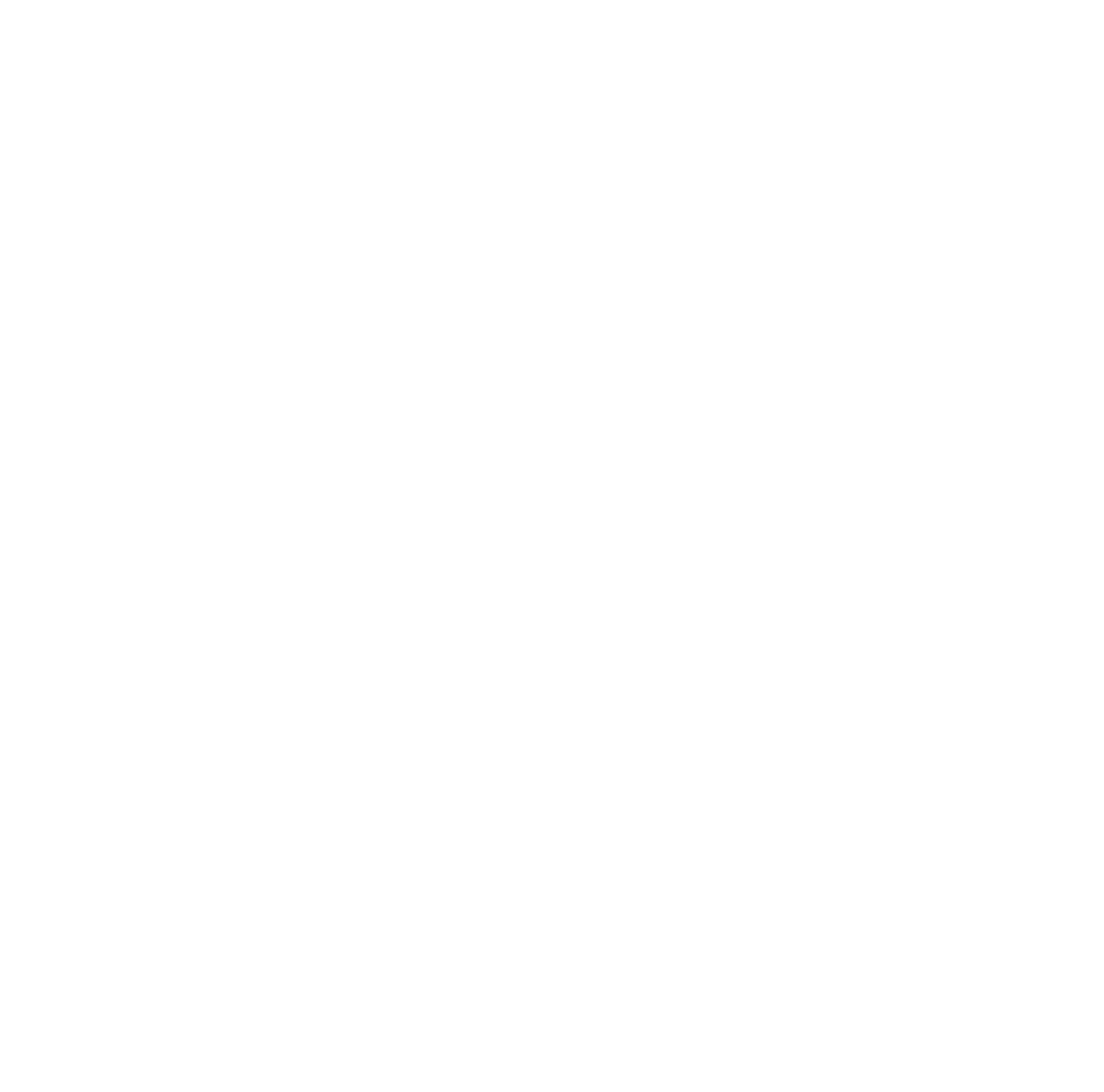
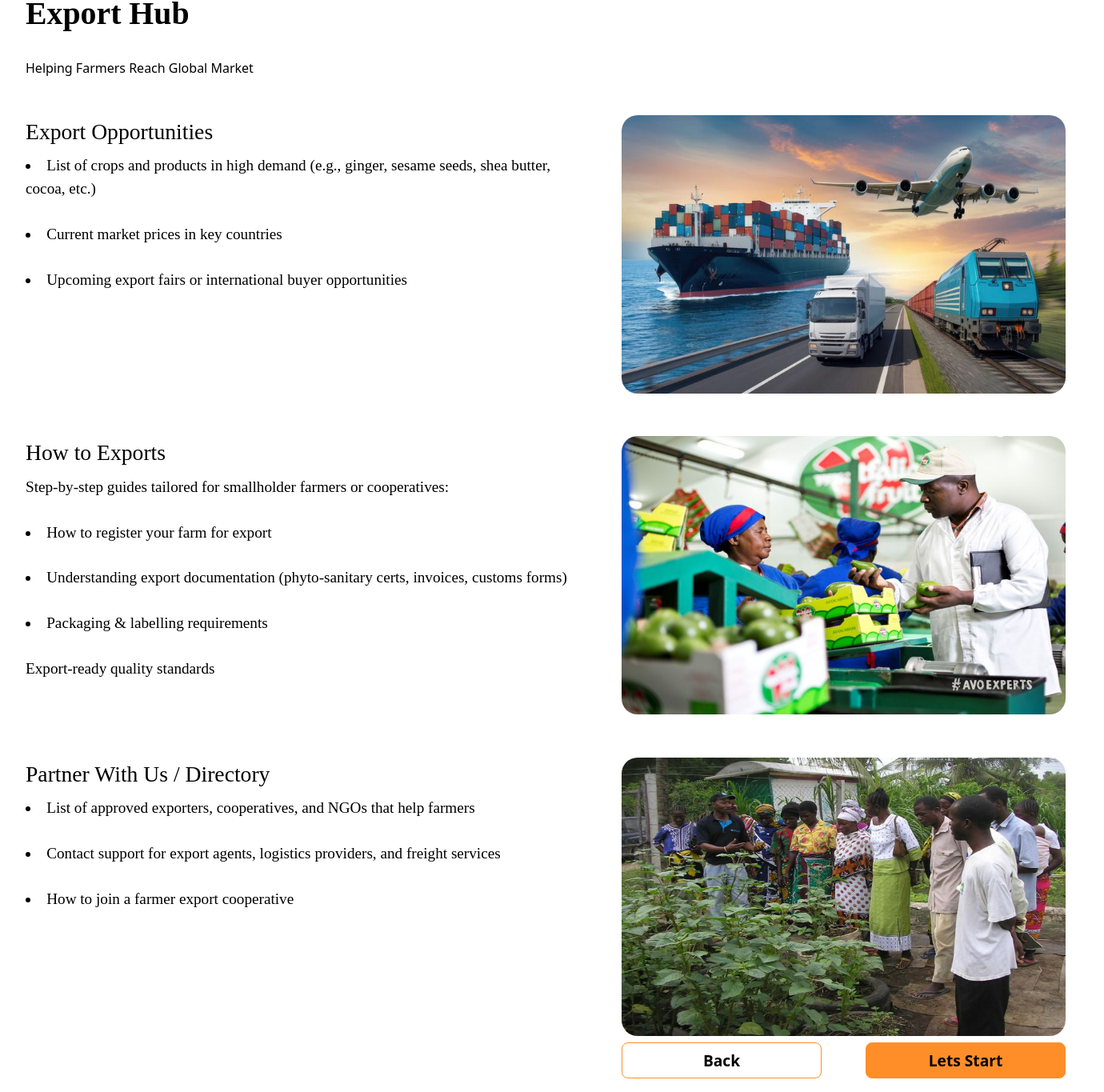
Before and after one commit to meedaah19/agro-smart-climate, a React (Vite) app: page /export-hub in a window 1280 px wide. Before the commit this address had no page. Shown: the part 107-1472 px from the top of the page at 80% size, 1380 px wide, since content can reach past the window. Before the commit the page ends 800 px from the top, so only its background shows below. Built offline with nearby package versions, Linux system fonts and the light colour scheme.

Commit message:
Add exporthub page with initial layout and content

```diff
--- a/src/App.jsx
+++ b/src/App.jsx
@@ -4,6 +4,7 @@
 import AccCreated from "./pages/AccCreated";
 import About from "./pages/About";
 import Climate from "./pages/Climate";
+import ExportHub from "./pages/ExportHub";
 
     const router = createBrowserRouter([
       {
@@ -14,7 +15,8 @@
           { path: 'signup', element: <Home/> },
           {path: 'accountCreated', element: <AccCreated/>},
           {path: 'about', element: <About/>},
-          {path: '/climate-tools', element: <Climate/>}
+          {path: 'climate-tools', element: <Climate/>},
+          {path: 'export-hub', element: <ExportHub/>}
 
     ]}
     ])
--- /dev/null
+++ b/src/pages/ExportHub.jsx
@@ -0,0 +1,101 @@
+import image1 from '../assets/15b22b12336f042b41fee12dd0420b79c1474d54.jpg';
+import image2 from '../assets/0c4abe9cfbf1d87b2c33442ab207fd0e22dff0cf.jpg';
+import image3 from '../assets/529008023e4a28c2e98c5fbbcf515949b4ae757b.jpg';
+import { useContext } from 'react';
+import { ModalContext } from '../components/store/ModalContext';
+import { useNavigate } from 'react-router-dom';
+
+export default function ExportHub(){
+     const modalCtx = useContext(ModalContext);
+    const navigate = useNavigate();
+
+    function handleOpenModal(){
+        modalCtx.showModal('signup')
+    }
+
+    function handleClick(){
+        navigate('/')
+    }
+
+    return(
+        <div className="lg:w-[1400] h-auto lg:h-[1400px] p-[32px] py-[8px] flex flex-col lg:gap-[32px] gap-8 ">
+
+        <div className="lg:w-[1300px] h-auto lg:h-[124px] grid gap-[10px] ">
+            <h1 className="font-[Poppins] font-[700] text-[39.81px] ">Export Hub</h1>
+            <p> Helping Farmers Reach Global Market</p>
+        </div>
+
+        <div className="lg:w-[1300px] h-auto lg:h-[1164px] lg:grid lg:gap-[40px] ">
+
+            <div className="lg:w-[1300px] h-auto lg:h-[348px] lg:flex lg:gap-[64px]">
+
+            <div className="lg:w-[741px] h-auto lg:h-[348px] flex flex-col gap-[8px] font-[Poppins] pb-5 lg:pb-0 ">
+                <h1 className="text-[27.65px]"> Export Opportunities</h1>
+                <p className="text-[19.2px] flex flex-col gap-7 ">
+                    <li> List of crops and products in high demand (e.g., ginger, sesame seeds, shea butter, cocoa, etc.)</li>
+                    <li>Current market prices in key countries</li>
+                    <li>Upcoming export fairs or international buyer opportunities</li>
+                </p>
+            </div>
+
+            <div >
+                <img
+                className="lg:w-[603px] h-auto lg:h-[348px] rounded-[20px] "
+                 src={image1} alt="ship and cars pictures" />
+            </div>
+
+            </div>
+
+              <div className="lg:w-[1300px] h-auto lg:h-[348px] lg:flex lg:gap-[64px]">
+
+            <div className="lg:w-[741px] h-auto lg:h-[348px] flex flex-col gap-[8px] font-[Poppins] pt-10 pb-5 lg:pt-0 lg:pb-0 ">
+                <h1 className="text-[27.65px]"> How to Exports</h1>
+                <p className="text-[19.2px] flex flex-col gap-7 ">
+                    Step-by-step guides tailored for smallholder farmers or cooperatives:
+                    <li> How to register your farm for export</li>
+                    <li>Understanding export documentation (phyto-sanitary certs, invoices, customs forms)</li>
+                    <li>Packaging & labelling requirements</li>
+                    Export-ready quality standards
+                </p>
+            </div>
+
+            <div >
+                <img
+                className="lg:w-[603px] h-auto lg:h-[348px] rounded-[20px] "
+                 src={image2} alt="a woman and a scientist" />
+            </div>
+
+            </div>
+
+              <div className="lg:w-[1300px] h-auto lg:h-[348px] lg:flex lg:gap-[64px]">
+
+            <div className="lg:w-[741px] h-auto lg:h-[348px] flex flex-col gap-[8px] font-[Poppins] pb-5 pt-10 lg:pb-0 lg:pt-0">
+                <h1 className="text-[27.65px]"> Partner With Us / Directory</h1>
+                <p className="text-[19.2px] flex flex-col gap-7 ">
+                    <li> List of approved exporters, cooperatives, and NGOs that help farmers</li>
+                    <li>Contact support for export agents, logistics providers, and freight services</li>
+                    <li>How to join a farmer export cooperative</li>
+                </p>
+            </div>
+
+            <div className='flex flex-col gap-2'>
+                <img
+                className="lg:w-[603px] h-auto lg:h-[348px] rounded-[20px] "
+                 src={image3} alt="ship and cars pictures" />
+
+                 <div className='h-auto lg:h-[45px] font-[700] text-[15px] lg:text-[19.2px] flex lg:gap-[55px] gap-[20px]'>
+                        <button
+                        onClick={handleClick}
+                        className='lg:w-[250px] h-[45px] w-[150px] rounded-[8px] border-[1px] border-[#FF8E28] hover:bg-[#b86014]  lg:px-[16px] px-13.5 py-[8px]'>Back</button>
+                        <button
+                        onClick={handleOpenModal}
+                        className='lg:w-[250px] h-[45px] w-[150px]  rounded-[8px] border-[1px] px-7 lg:px-[16px] py-[8px] border-[#FF8E28] hover:bg-[#b86014] bg-[#FF8E28]'>Lets Start</button>
+                    </div>
+            </div>
+
+            </div>
+
+        </div>
+        </div>
+    )
+}
```
